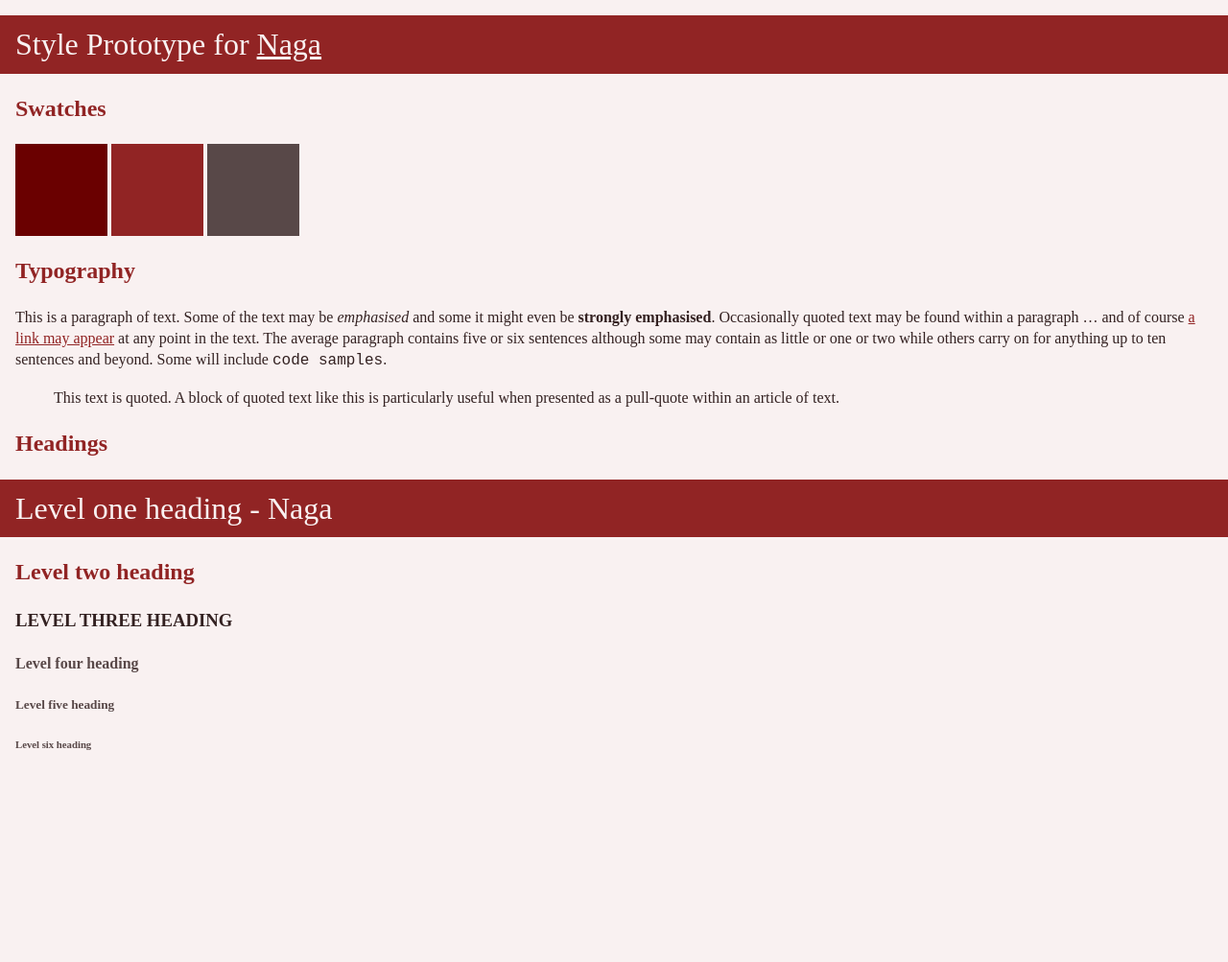
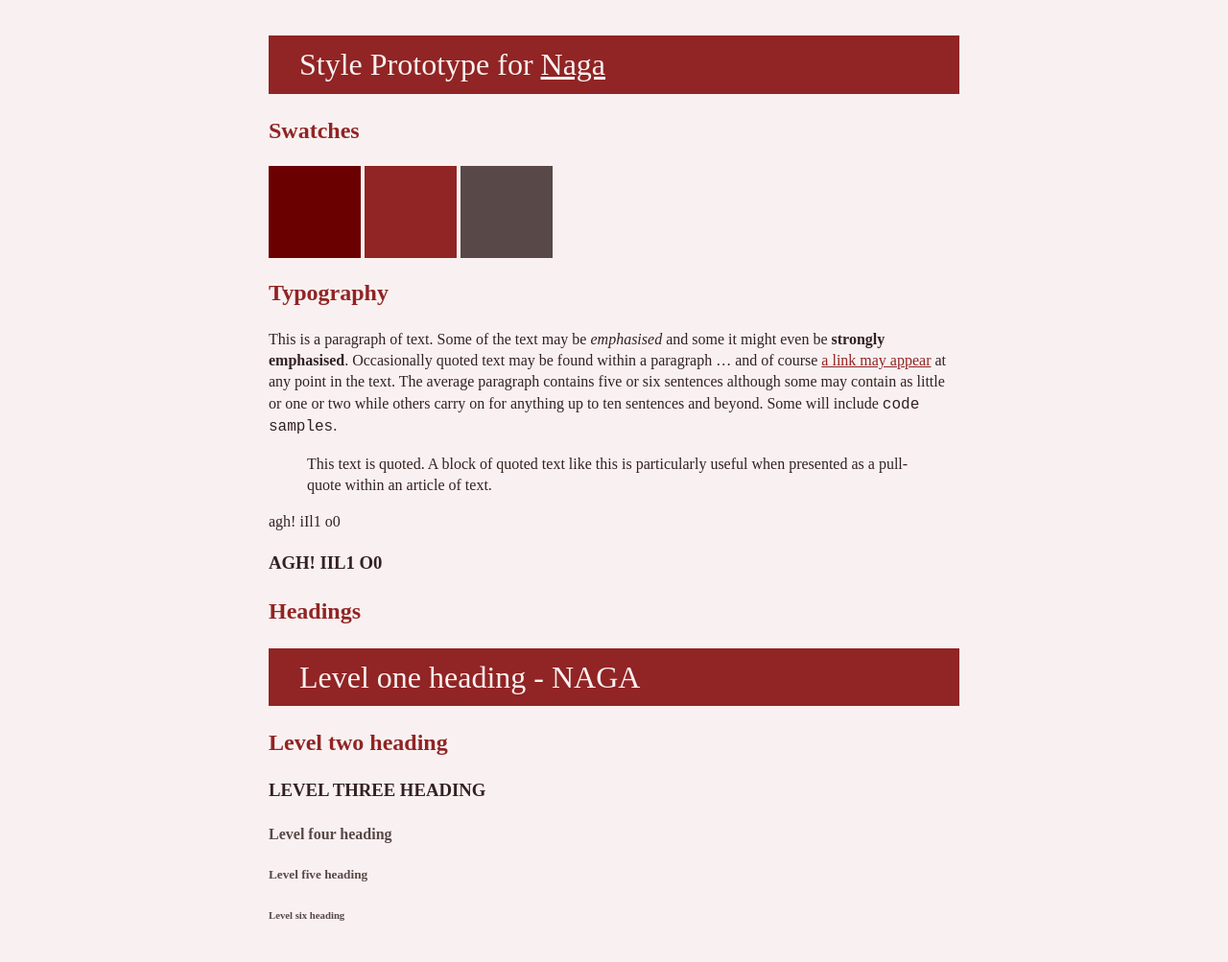
Before and after one commit to SteveBarnett/Naga, a Jekyll site: the page built from index.html, in a window 1280 px wide. Shown: the whole page at 96% size. Built offline with Jekyll 4.4.1, drawn with Linux system fonts in a browser that asks for light colours; Markdown is read by kramdown in place of the engine named in the settings; before the commit the page ends 900 px from its top, so only the background shows below that.

Commit message:
Updated test text

```diff
--- a/_includes/headings.html
+++ b/_includes/headings.html
@@ -1,4 +1,4 @@
-  <h1>Level one heading - Naga</h1>
+  <h1>Level one heading - NAGA</h1>
   <h2>Level two heading</h2>
   <h3>Level three heading</h3>
   <h4>Level four heading</h4>
--- a/_includes/text.html
+++ b/_includes/text.html
@@ -6,4 +6,8 @@
         <p>This text is quoted. A block of quoted text like this is particularly useful when presented as a pull-quote within an article of text.</p>
     </blockquote>
 
+    <p>agh! iIl1 o0</p>
+
+    <h3>agh! iIl1 o0</h3>
+
 </section>
--- a/css/main.css
+++ b/css/main.css
@@ -90,14 +90,15 @@ textarea {
   border: solid 1px #000; }
 
 body {
-  font-family: "ff-tisa-web-pro", serif; }
+  font-family: "ff-tisa-web-pro", serif;
+  margin: 0 auto;
+  max-width: 45em; }
 
 h1 {
   background-color: #912424;
   color: #f9f1f1;
   font-weight: normal;
-  padding: 0.25em 1em;
-  margin: 0 -1em; }
+  padding: 0.25em 1em; }
   h1 a:link {
     color: #f9f1f1; }
   h1 a:visited {
--- a/sass/_typography.scss
+++ b/sass/_typography.scss
@@ -1,5 +1,7 @@
 body {
   font-family: "ff-tisa-web-pro", serif;
+  margin: 0 auto;
+  max-width: 45em;
 }
 
 // Headings
@@ -9,7 +11,6 @@ h1 {
   color: $page-colour;
   font-weight: normal;
   padding: 0.25em 1em;
-  margin: 0 -#{$small-padding};
   a:link {
     color: $page-colour;
   }
```
